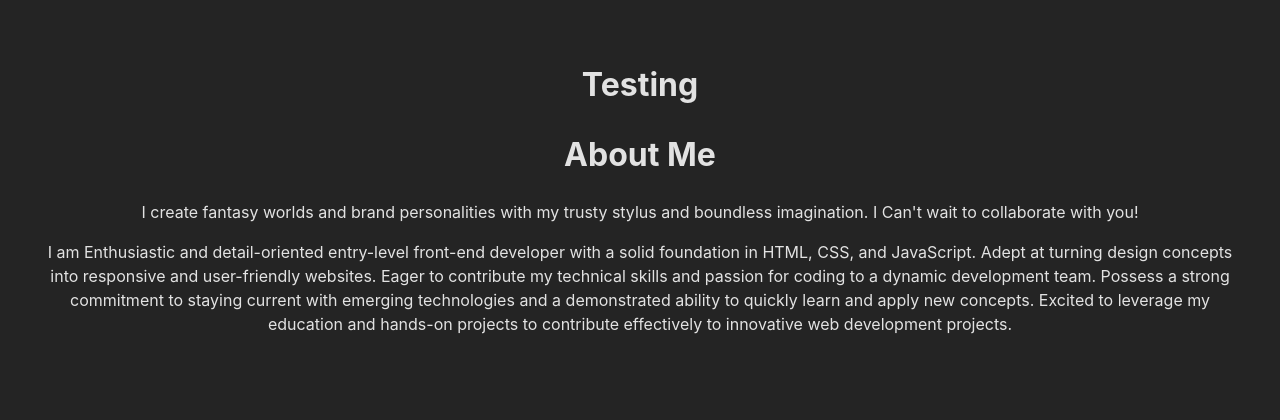
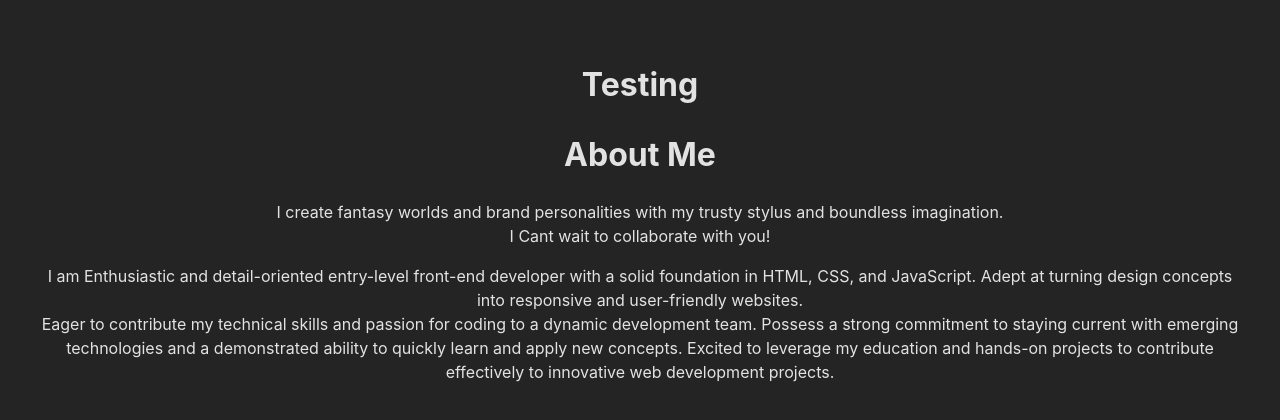
Before and after one commit to taylordavids1021/My_Portfolio, a React (Vite) app in the folder My_Portfolio/: page / in a window 1280 px wide. Shown: the top 420 px of the page. Built offline with nearby package versions, Linux system fonts and the light colour scheme.

Commit message:
about me content

```diff
--- a/My_Portfolio/src/components/AboutMe.jsx
+++ b/My_Portfolio/src/components/AboutMe.jsx
@@ -1,9 +1,9 @@
 function AboutMe() {
     return (
-        <div>
+        <div className="about--me">
             <h1>About Me</h1>
-            <p>I create fantasy worlds and brand personalities with my trusty stylus and boundless imagination. I Can't wait to collaborate with you!</p>
-            <p>I am Enthusiastic and detail-oriented entry-level front-end developer with a solid foundation in HTML, CSS, and JavaScript. Adept at turning design concepts into responsive and user-friendly websites. Eager to contribute my technical skills and passion for coding to a dynamic development team. Possess a strong commitment to staying current with emerging technologies and a demonstrated ability to quickly learn and apply new concepts. Excited to leverage my education and hands-on projects to contribute effectively to innovative web development projects.</p>
+            <p>I create fantasy worlds and brand personalities with my trusty stylus and boundless imagination. <br></br>I Cant wait to collaborate with you!</p>
+            <p>I am Enthusiastic and detail-oriented entry-level front-end developer with a solid foundation in HTML, CSS, and JavaScript. Adept at turning design concepts into responsive and user-friendly websites.<br></br>Eager to contribute my technical skills and passion for coding to a dynamic development team. Possess a strong commitment to staying current with emerging technologies and a demonstrated ability to quickly learn and apply new concepts. Excited to leverage my education and hands-on projects to contribute effectively to innovative web development projects.</p>
         </div>
     )
 }
```
